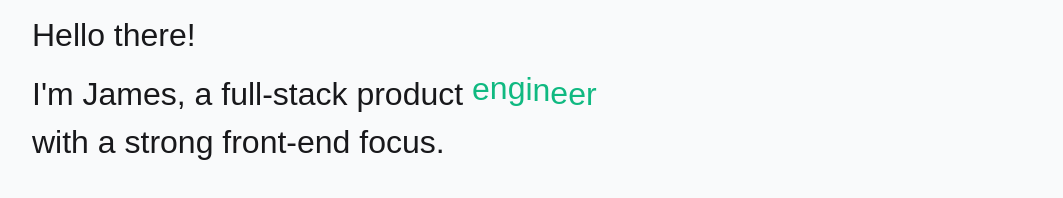
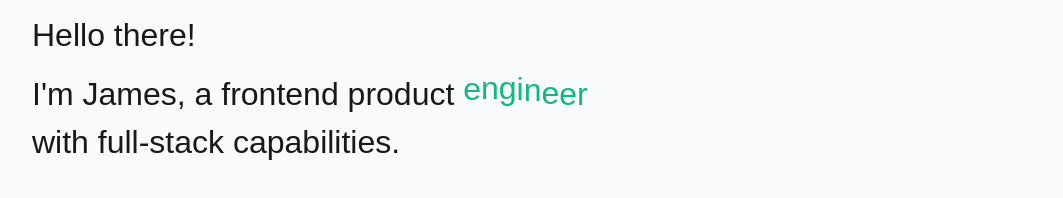
Before and after one commit to james-gulland/portfolio, a React (Create React App) app in the folder client/: page / in a window 1280 px wide. Shown: the part 179-377 px from the top of the page, without its empty margins (108-1171 px from the left). Built offline with nearby package versions, Linux system fonts and the light colour scheme; a web font is replaced by a local one.

Commit message:
Feat: minor update to h1 copy

```diff
--- a/client/src/components/Home.js
+++ b/client/src/components/Home.js
@@ -68,7 +68,7 @@ const Home = () => {
           <span className="link">
             <Link to="/about">James</Link>
           </span>
-          , a full-stack product&nbsp;
+          , a frontend product&nbsp;
           {/* LET'S BOUNCE, MY FRIENDS */}
           <span id="bounce-text">
             <span className="accent-colour letter">e</span>
@@ -80,7 +80,7 @@ const Home = () => {
             <span className="accent-colour letter">e</span>
             <span className="accent-colour letter">r</span>
           </span>{" "}
-          with a strong front-end focus.
+          with full-stack capabilities.
         </p>
         <div className="contact-buttons">
           <Contact />
--- a/client/src/styles/ui.css
+++ b/client/src/styles/ui.css
@@ -56,7 +56,7 @@
     100% 100%,
     0 100%;
   background-repeat: no-repeat;
-  transition: background-size 200ms;
+  transition: background-size 150ms;
 }
 
 .link:hover,
```
